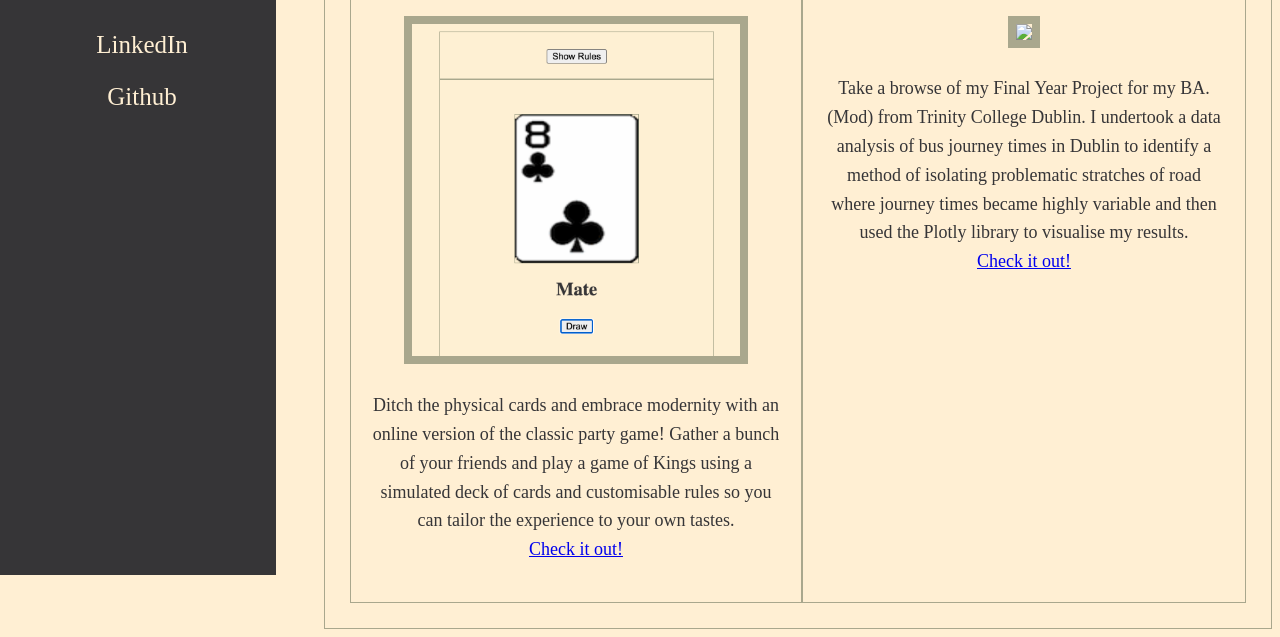
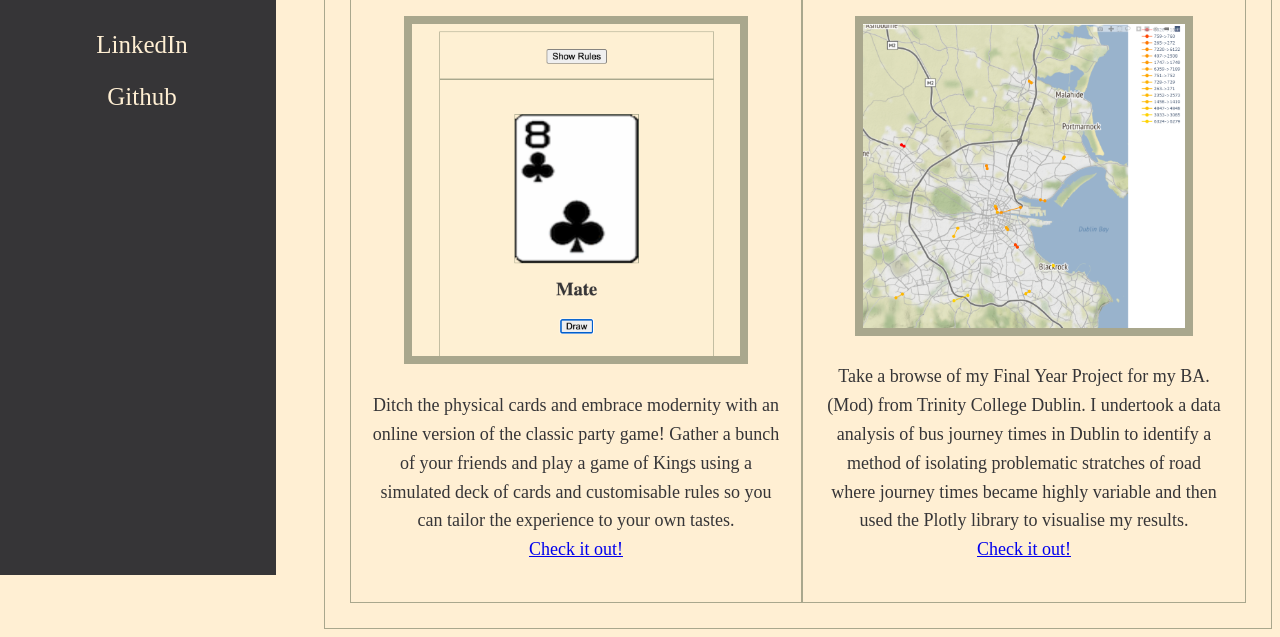
Before and after one commit to OwenKDuffy/owenkduffy.github.io, a plain HTML site: page index.html in a window 1280 px wide. Shown: the part 245-882 px from the top of the page. Drawn offline with Linux system fonts and the light colour scheme.

Commit message:
Amend image name in HTML

```diff
--- a/index.html
+++ b/index.html
@@ -25,7 +25,7 @@
             </div>
             <div class = "project-thumbnail">
                 <h3>My Final Year Project</h3>
-                <img src="FinalYearProject.PNG">
+                <img src="FinalYearProjectMap.png">
                 <p>Take a browse of my Final Year Project for my BA.(Mod) from Trinity College Dublin. I undertook a data analysis of bus journey times in Dublin to identify a method of isolating problematic stratches of road where journey times became highly variable and then used the Plotly library to visualise my results. </br><a href="https://github.com/OwenKDuffy/FinalYearProject">Check it out!</a>
                 </div>
             </div>
```
